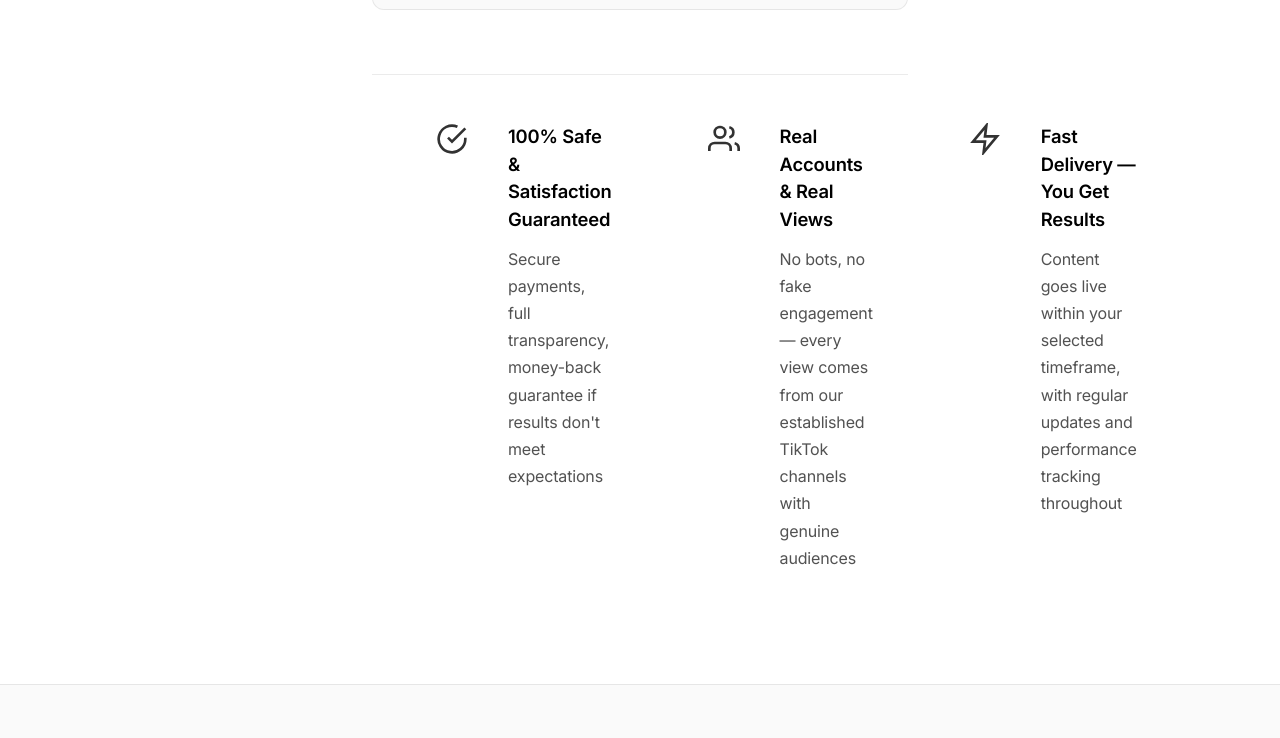
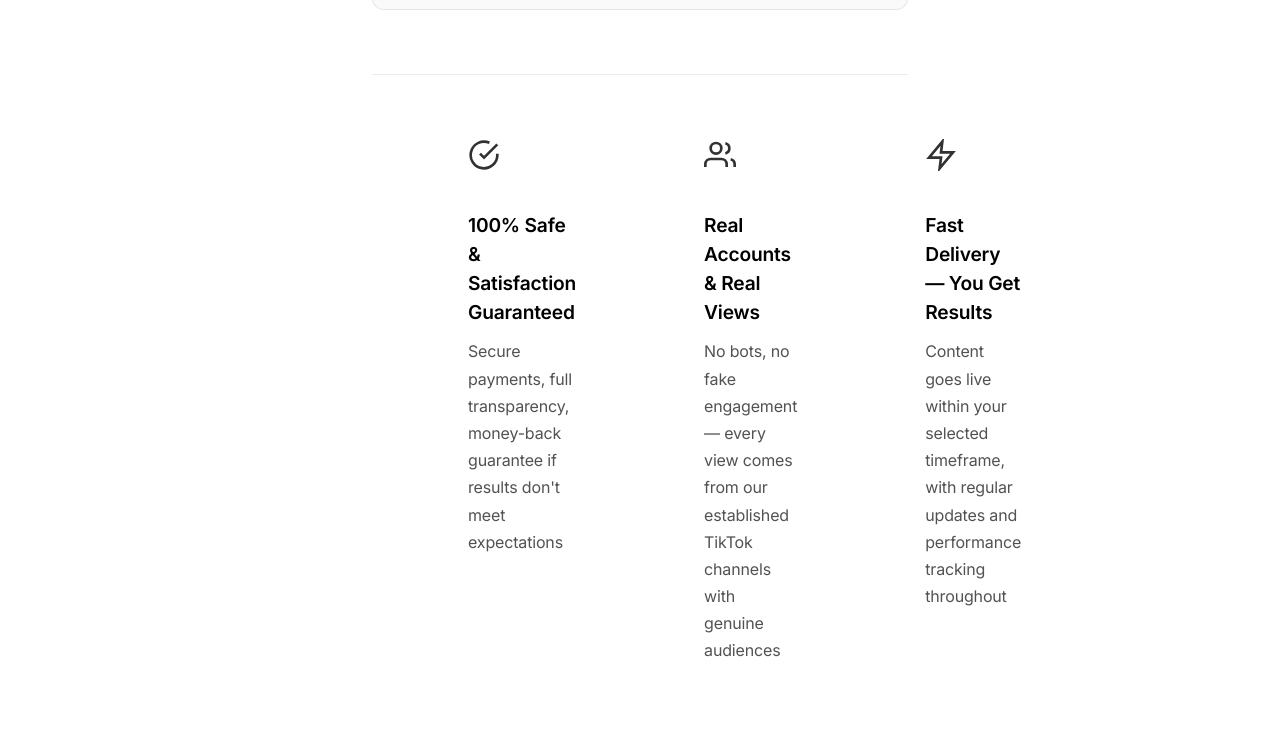
Before and after one commit to nevernot25/social, a website: page index.html in a window 1280 px wide. Shown: the part 3431-4169 px from the top of the page. Drawn offline with Linux system fonts and the light colour scheme; a script that the page names is missing.

Commit message:
Make trust badges full width with vertical layout

```diff
--- a/style.css
+++ b/style.css
@@ -251,21 +251,23 @@ body {
 
 /* Trust Features */
 .trust-features {
-    max-width: 1600px;
+    max-width: 100%;
     margin: 4rem auto 0;
-    padding: 3rem 4rem;
+    padding: 4rem 6rem;
     border-top: 1px solid rgba(0, 0, 0, 0.08);
 }
 
 .trust-grid {
     display: grid;
     grid-template-columns: repeat(3, 1fr);
-    gap: 6rem;
+    gap: 8rem;
+    max-width: 1800px;
+    margin: 0 auto;
 }
 
 .trust-item {
     display: flex;
-    flex-direction: row;
+    flex-direction: column;
     align-items: flex-start;
     gap: 1.5rem;
     text-align: left;
@@ -281,11 +283,11 @@ body {
 
 .trust-content {
     flex: 1;
-    min-width: 0;
+    width: 100%;
 }
 
 .trust-title {
-    font-size: 1.15rem;
+    font-size: 1.2rem;
     font-weight: 600;
     letter-spacing: -0.01em;
     line-height: 1.5;
```
